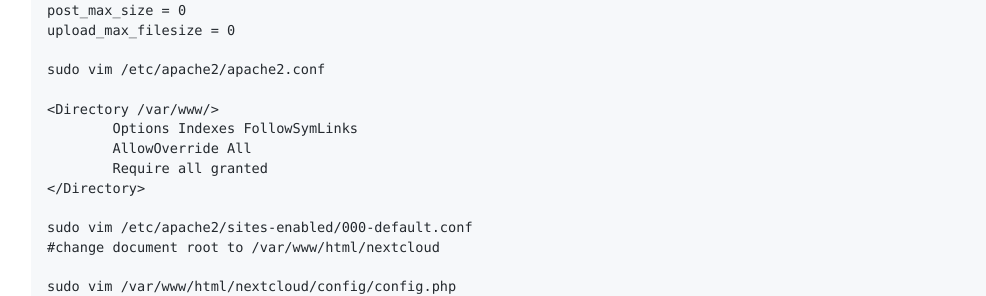
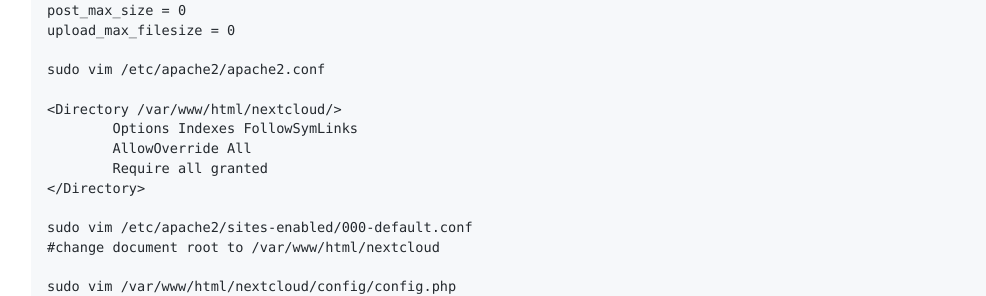
Before and after one commit to rajankpaul/docs, a Jekyll site: the page built from tutorials/linux/nextcloud/index.md, in a window 1280 px wide. Shown: the part 646-942 px from the top of the page, without its empty margins (119-1105 px from the left). Built offline with Jekyll 4.4.1, drawn with Linux system fonts in a browser that asks for light colours; comment, search, counter and statistics services are not loaded; some of the changed text lies outside the part shown.

Commit message:
Update index.md

```diff
--- a/tutorials/linux/nextcloud/index.md
+++ b/tutorials/linux/nextcloud/index.md
@@ -36,7 +36,7 @@ upload_max_filesize = 0
 
 sudo vim /etc/apache2/apache2.conf
 
-<Directory /var/www/>
+<Directory /var/www/html/nextcloud/>
         Options Indexes FollowSymLinks
         AllowOverride All
         Require all granted
```
